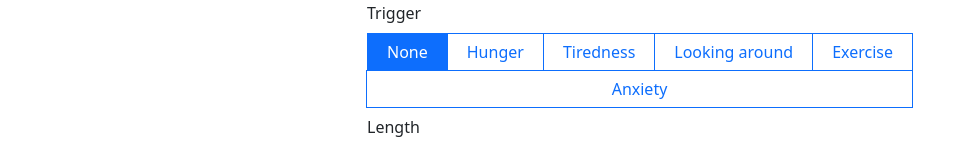
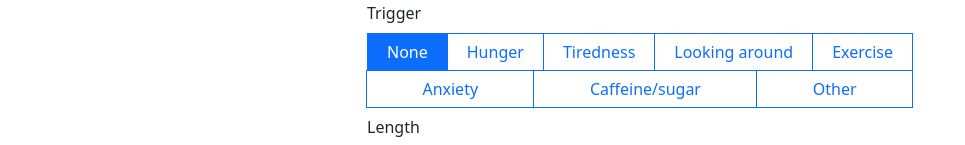
Before and after one commit to nikhil1231/panic-atrack, a React (Create React App) app: page /#/ in a window 1280 px wide. Shown: the part 196-341 px from the top of the page, without its empty margins (0-965 px from the left). Built offline with nearby package versions, Linux system fonts and the light colour scheme; no server answers; what realm-web would draw is missing.

Commit message:
adds caffeine and other triggers

```diff
--- a/src/pages/LogEpisode.jsx
+++ b/src/pages/LogEpisode.jsx
@@ -21,6 +21,8 @@ const TRIGGERS = [
   "Looking around",
   "Exercise",
   "Anxiety",
+  "Caffeine/sugar",
+  "Other",
 ];
 const LENGTHS = ["< 3 secs", "3-7 secs", "> 7 secs"];
 
```
